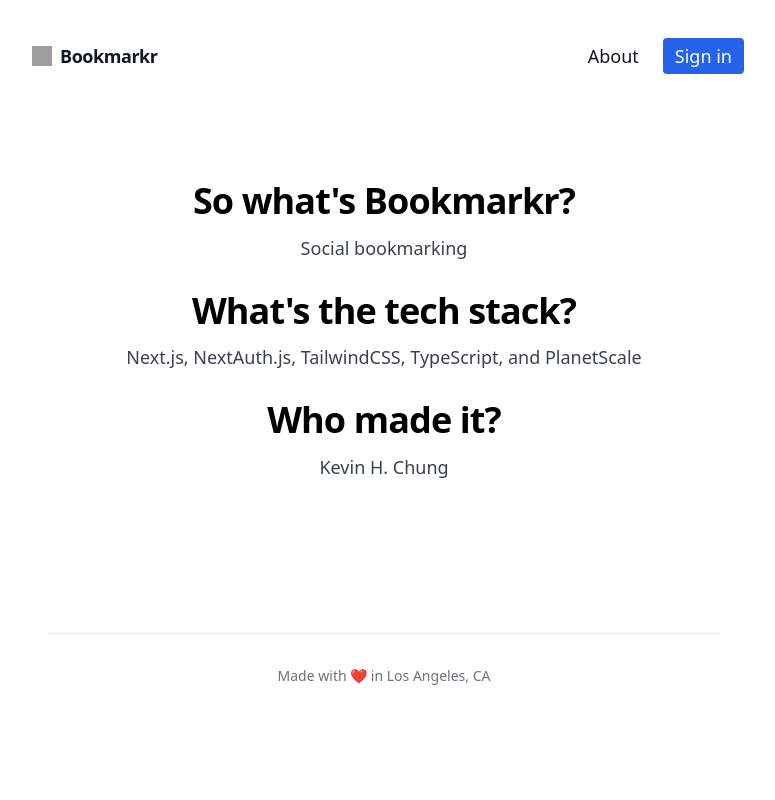
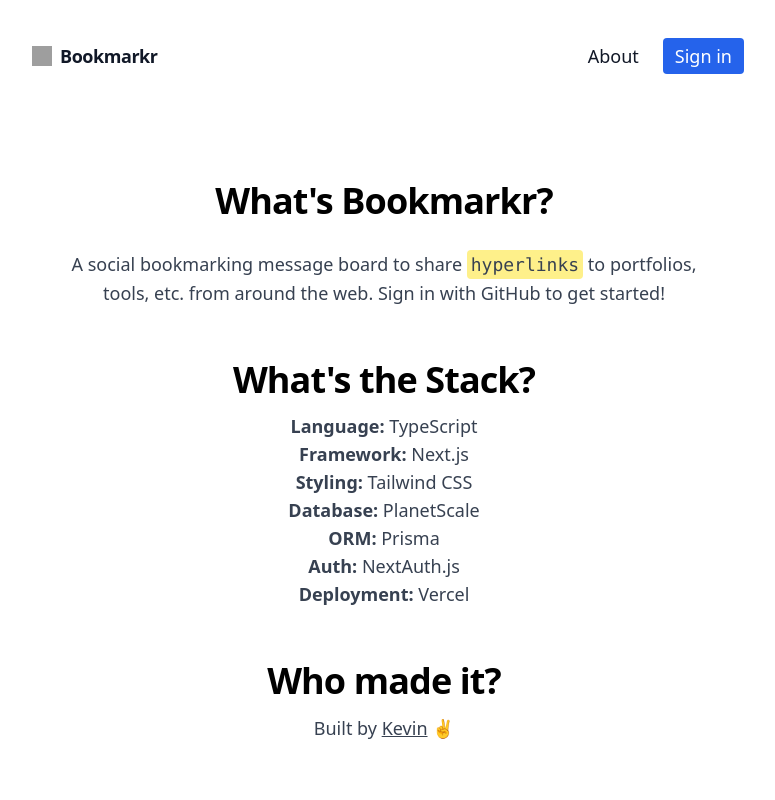
Before and after one commit to kevhjc/bookmarkr, a Next.js app: page /about in a window 1280 px wide. Shown: the top 800 px of the page, without its empty margins (256-1031 px from the left). Built offline with nearby package versions, Linux system fonts and the light colour scheme; no server answers; grey boxes are pictures that could not be loaded.

Commit message:
Update about info

```diff
--- a/pages/about.tsx
+++ b/pages/about.tsx
@@ -1,28 +1,68 @@
+import Head from 'next/head'
 import Link from 'next/link'
 
 import Container from '../components/Container'
 
 export default function About() {
   return (
-    <Container title="About – Bookmarkr">
+    <Container>
+      <Head>
+        <title>About – Bookmarkr</title>
+      </Head>
       <div className="container mx-auto py-12 px-6">
-        <h1 className="text-center text-4xl font-black leading-snug tracking-tight">
-          {`So what's Bookmarkr?`}
+        <h1 className="mb-6 text-center text-4xl font-black leading-snug tracking-tight">
+          {`What's Bookmarkr?`}
         </h1>
-        <p className="mt-2 mb-6 px-6 text-center text-lg text-gray-700">
-          Social bookmarking
+        <p className="px-6 text-center text-lg text-gray-700">
+          {`A social bookmarking message board to share `}
+          <span className="rounded bg-yellow-200 p-1 font-mono">
+            hyperlinks
+          </span>
+          {` to portfolios, tools, etc. from around the web. Sign in with GitHub to get started!`}
         </p>
-        <h1 className="text-center text-4xl font-black leading-snug tracking-tight">
-          {`What's the tech stack?`}
+        <h1 className="mt-12 mb-2 text-center text-4xl font-black leading-snug tracking-tight">
+          {`What's the Stack?`}
         </h1>
-        <p className="mt-2 mb-6 px-6 text-center text-lg text-gray-700">
-          {`Next.js, NextAuth.js, TailwindCSS, TypeScript, and PlanetScale`}
-        </p>
-        <h1 className="text-center text-4xl font-black leading-snug tracking-tight">
+        <ul className="px-6 text-center text-lg text-gray-700">
+          <b>{`Language: `}</b>
+          {`TypeScript`}
+        </ul>
+        <ul className="px-6 text-center text-lg text-gray-700">
+          <b>{`Framework: `}</b>
+          {`Next.js`}
+        </ul>
+        <ul className="px-6 text-center text-lg text-gray-700">
+          <b>{`Styling: `}</b>
+          {`Tailwind CSS`}
+        </ul>
+        <ul className="px-6 text-center text-lg text-gray-700">
+          <b>{`Database: `}</b>
+          {`PlanetScale`}
+        </ul>
+        <ul className="px-6 text-center text-lg text-gray-700">
+          <b>{`ORM: `}</b>
+          {`Prisma`}
+        </ul>
+        <ul className="px-6 text-center text-lg text-gray-700">
+          <b>{`Auth: `}</b>
+          {`NextAuth.js`}
+        </ul>
+        <ul className="px-6 text-center text-lg text-gray-700">
+          <b>{`Deployment: `}</b>
+          {`Vercel`}
+        </ul>
+        <h1 className="mt-12 mb-2 text-center text-4xl font-black leading-snug tracking-tight">
           {`Who made it?`}
         </h1>
-        <p className="mt-2 mb-6 px-6 text-center text-lg text-gray-700">
-          {`Kevin H. Chung`}
+        <p className="mb-6 px-6 text-center text-lg text-gray-700">
+          {`Built by `}
+          <a
+            href="https://www.kevc.xyz/"
+            className="underline hover:no-underline"
+          >
+            Kevin
+          </a>
+          {' ✌️'}
         </p>
       </div>
     </Container>
```
